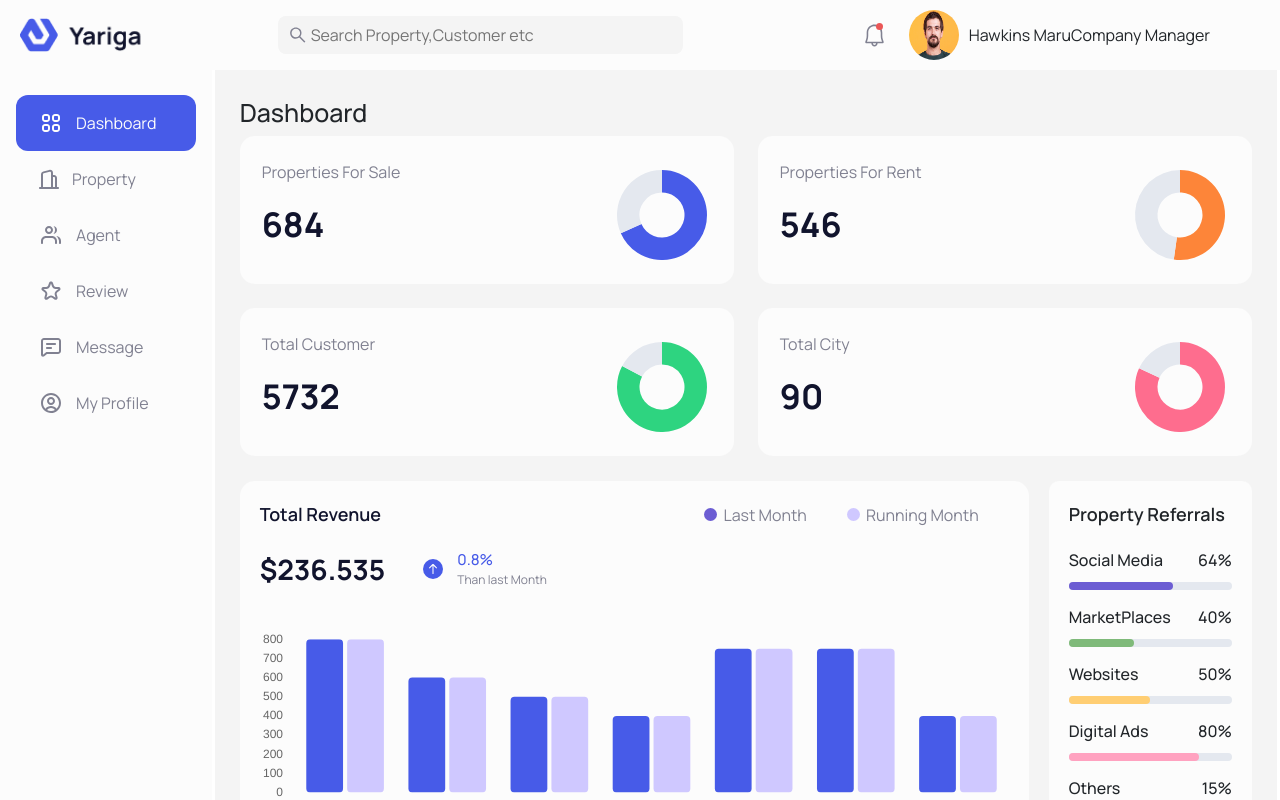
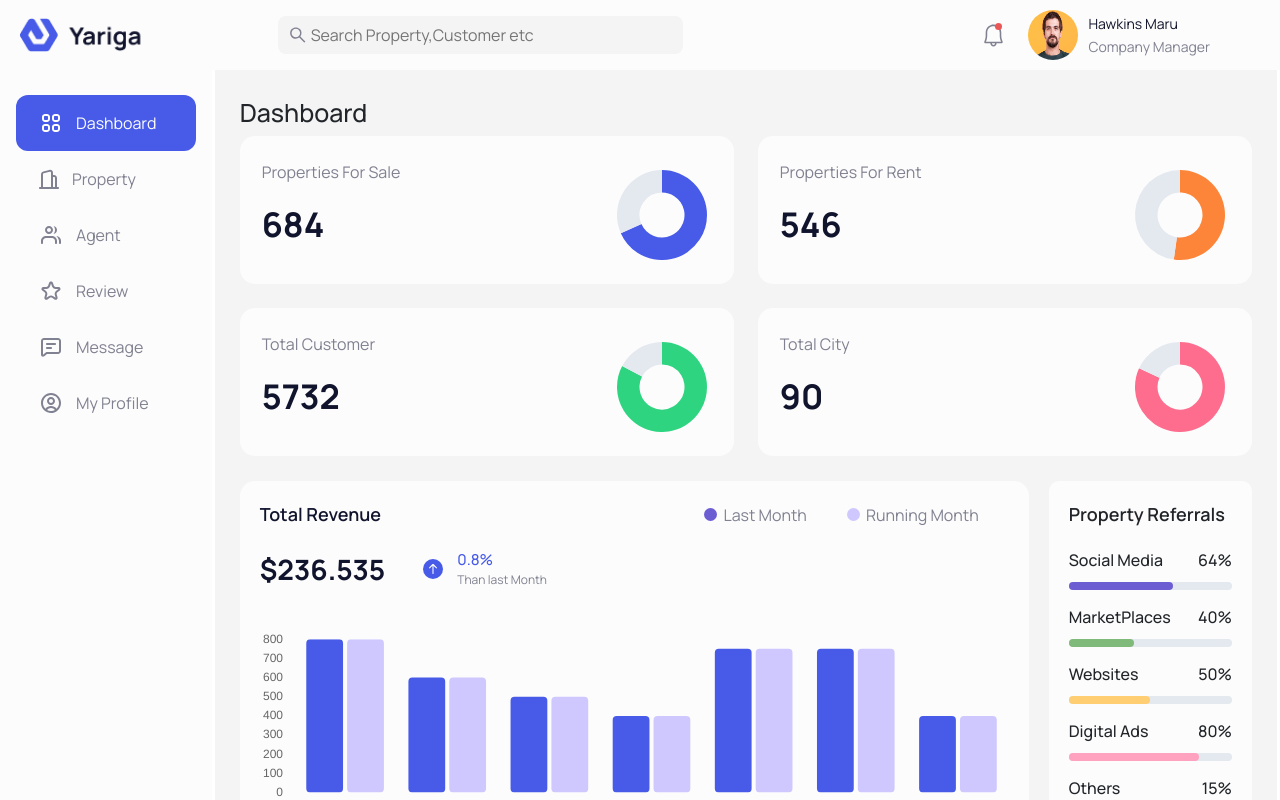
Before and after one commit to rounsmith/PropertyCRM, a React (Vite) app: page / in a window 1280 px wide. Built offline with nearby package versions, Linux system fonts and the light colour scheme.

Commit message:
fix more scss

```diff
--- a/src/components/common/ProfileDropdown.jsx
+++ b/src/components/common/ProfileDropdown.jsx
@@ -17,7 +17,7 @@ const ProfileDropdown = ({ width }) => {
             alt="avatar"
           />
           {width > 992 && (
-            <div className="profile-text">
+            <div className={styles['profile-text']}>
               <span className={styles['name']}>Hawkins Maru</span>
               <span className={styles['company-position']}>
                 Company Manager
--- a/src/main.jsx
+++ b/src/main.jsx
@@ -9,7 +9,7 @@ import { store } from './store';
 import 'slick-carousel/slick/slick.css';
 import 'slick-carousel/slick/slick-theme.css';
 import 'bootstrap/dist/css/bootstrap.min.css';
-import './index.css';
+import './styles/index.scss';
 
 ReactDOM.createRoot(document.getElementById('root')).render(
   <React.StrictMode>
--- a/src/styles/components/ProfileDropdown.module.scss
+++ b/src/styles/components/ProfileDropdown.module.scss
@@ -37,13 +37,12 @@
 .profile-dropdown {
   display: flex;
   background-color: $white;
-  margin-top: 25px;
+  margin-top: 10px;
   padding: 10px;
   flex-direction: column;
   justify-content: space-between;
   border-radius: 10px;
   width: 192px;
-  height: 168px;
   box-shadow: 0px 40px 50px 1px rgba(120, 114, 114, 0.15);
 
   @include for-phone-only {
@@ -59,6 +58,7 @@
     display: flex;
     align-items: center;
     transition: all ease 0.3s;
+    color: $primary-text-color;
 
     &:hover {
       cursor: pointer;
--- a/src/index.css
+++ b/src/styles/index.scss
@@ -5,12 +5,6 @@ html {
   font-family: 'Manrope', sans-serif;
 }
 
-/* *,
-*::before,
-*::after {
-  box-sizing: unset;
-} */
-
 .main {
   display: flex;
   height: calc(100vh - 70px);
```
Also changed, not shown: src/App.css (deleted).
